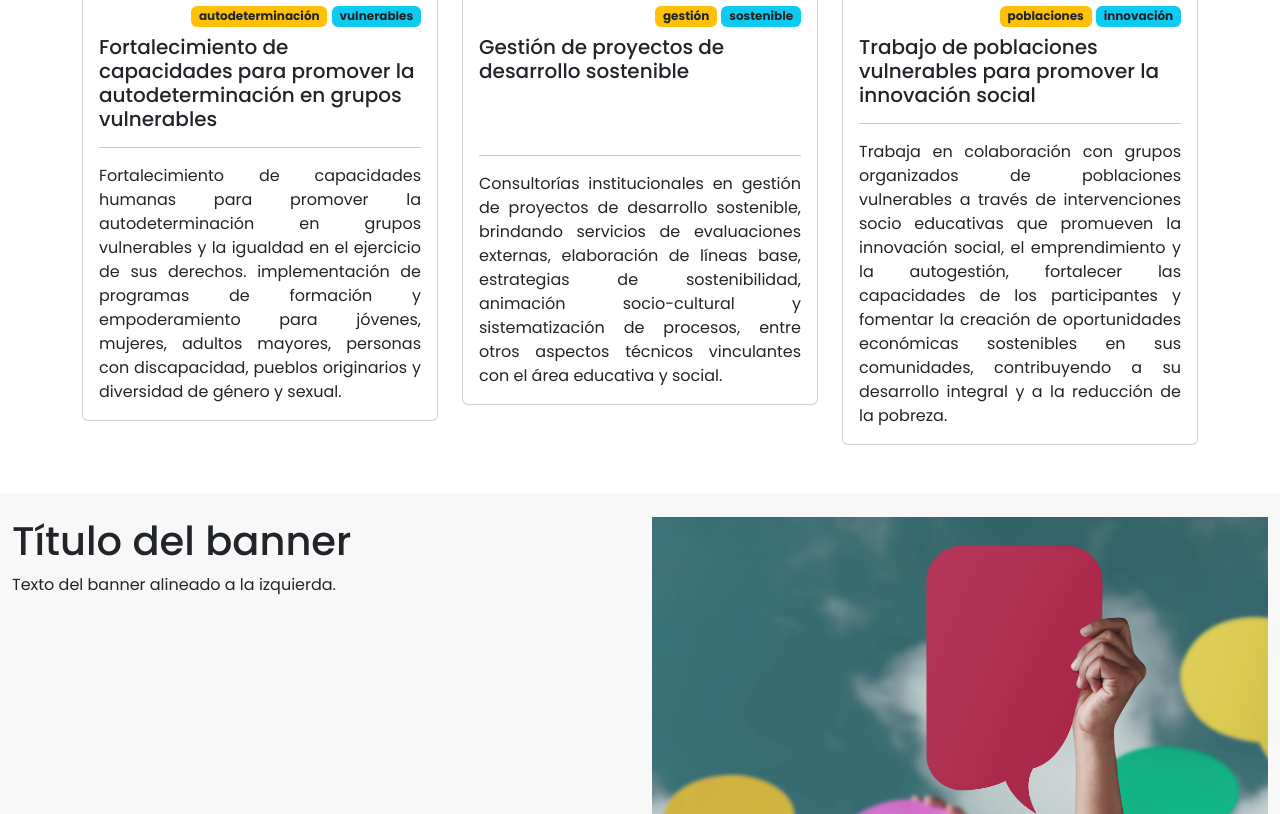
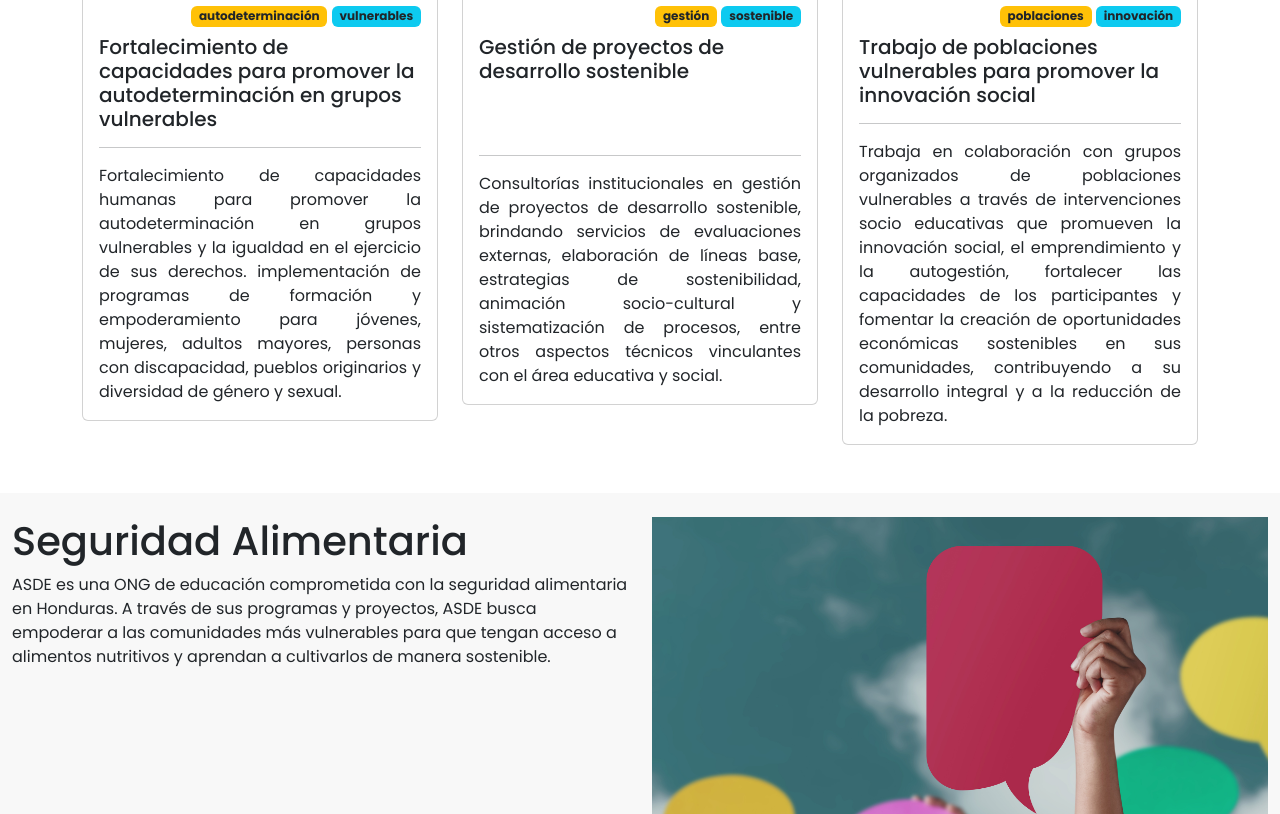
Before and after one commit to DaniloRiver/ASDEPAGE, a plain HTML site: page index.html in a window 1280 px wide. Shown: the part 1986-2800 px from the top of the page. Drawn offline with nearby package versions, Linux system fonts and the light colour scheme.

Commit message:
ocytava commit

```diff
--- a/index.html
+++ b/index.html
@@ -201,7 +201,7 @@
               <div class="card-body">
                 <h6 class="card-title text-center">Conócenos</h6>
                 <p class="card-text text-center">
-                  Productos de alta calidad con garantías de fabricante.
+                  Somos una ONG dedicada a la educación.
                 </p>
               </div>
             </div>
@@ -399,8 +399,9 @@
         <div class="container-fluid">
           <div class="row">
             <div class="col-12 col-lg-6 pt-4 pb-4">
-              <h1>Título del banner</h1>
-              <p>Texto del banner alineado a la izquierda.</p>
+              <h1>Seguridad Alimentaria</h1>
+              <p>ASDE es una ONG de educación comprometida con la seguridad alimentaria en Honduras. A través de sus programas y proyectos, ASDE busca empoderar a las comunidades más vulnerables para que tengan
+                acceso a alimentos nutritivos y aprendan a cultivarlos de manera sostenible.</p>
             </div>
             <div class="col-12 col-lg-6 pt-4 pb-4" id="banner-col-img">
               <img src="assets/images/5.png" alt="Descripción de la imagen" class="img-fluid">
```
